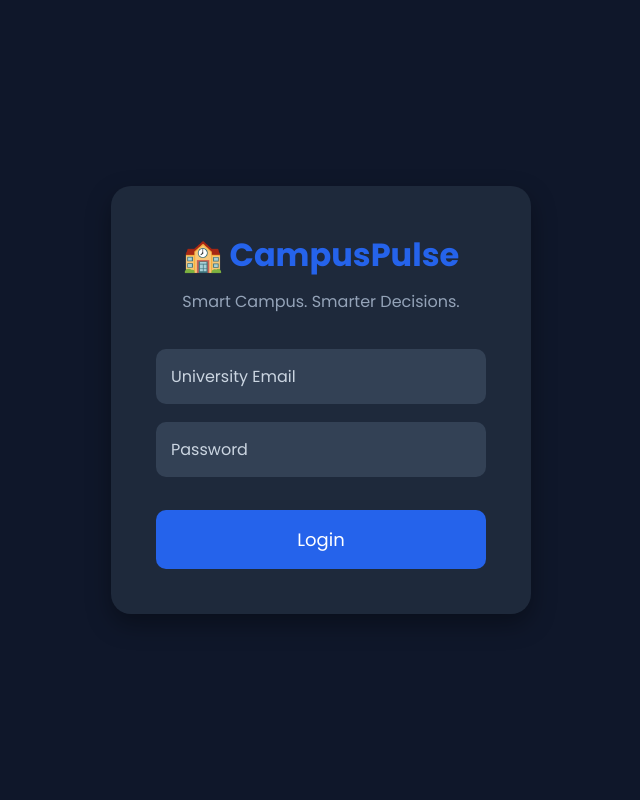
After one commit to akshaya2215/CampusPulse, a Flask app: page /login in a window 1280 px wide. The commit adds this page. Shown: the whole page, without its empty margins (319-959 px from the left). Run offline with Flask 3, Linux system fonts and the light colour scheme.

Commit message:
login page don

```diff
--- a/app.py
+++ b/app.py
@@ -6,5 +6,9 @@ app = Flask(__name__)
 def home():
     return render_template("index.html")
 
+@app.route("/login")
+def login():
+    return render_template("login.html")
+
 if __name__ == "__main__":
     app.run(debug=True)
--- a/static/css/style.css
+++ b/static/css/style.css
@@ -154,3 +154,78 @@ footer{
 
     color:#64748B;
 }
+/* Login Page */
+
+.login-container{
+
+    display:flex;
+
+    justify-content:center;
+
+    align-items:center;
+
+    height:100vh;
+}
+
+.login-card{
+
+    width:420px;
+
+    background:#1E293B;
+
+    padding:45px;
+
+    border-radius:20px;
+
+    box-shadow:0 10px 25px rgba(0,0,0,.35);
+
+    text-align:center;
+}
+
+.login-card h1{
+
+    color:#2563EB;
+
+    margin-bottom:10px;
+}
+
+.tagline{
+
+    color:#94A3B8;
+
+    margin-bottom:35px;
+}
+
+form{
+
+    display:flex;
+
+    flex-direction:column;
+
+    gap:18px;
+}
+
+input{
+
+    padding:15px;
+
+    border:none;
+
+    border-radius:10px;
+
+    background:#334155;
+
+    color:white;
+
+    font-size:16px;
+}
+
+input::placeholder{
+
+    color:#CBD5E1;
+}
+
+button{
+
+    margin-top:15px;
+}
--- a/templates/index.html
+++ b/templates/index.html
@@ -45,11 +45,11 @@ CampusPulse
 
     </p>
 
+   <a href="/login">
     <button>
-
         Get Started
-
     </button>
+</a>
 
 </section>
 
--- /dev/null
+++ b/templates/login.html
@@ -0,0 +1,41 @@
+{% extends "base.html" %}
+
+{% block title %}Login | CampusPulse{% endblock %}
+
+{% block content %}
+
+<div class="login-container">
+
+    <div class="login-card">
+
+        <h1>🏫 CampusPulse</h1>
+
+        <p class="tagline">
+            Smart Campus. Smarter Decisions.
+        </p>
+
+        <form>
+
+            <input
+                type="email"
+                placeholder="University Email"
+                required
+            >
+
+            <input
+                type="password"
+                placeholder="Password"
+                required
+            >
+
+            <button type="submit">
+                Login
+            </button>
+
+        </form>
+
+    </div>
+
+</div>
+
+{% endblock %}
```
